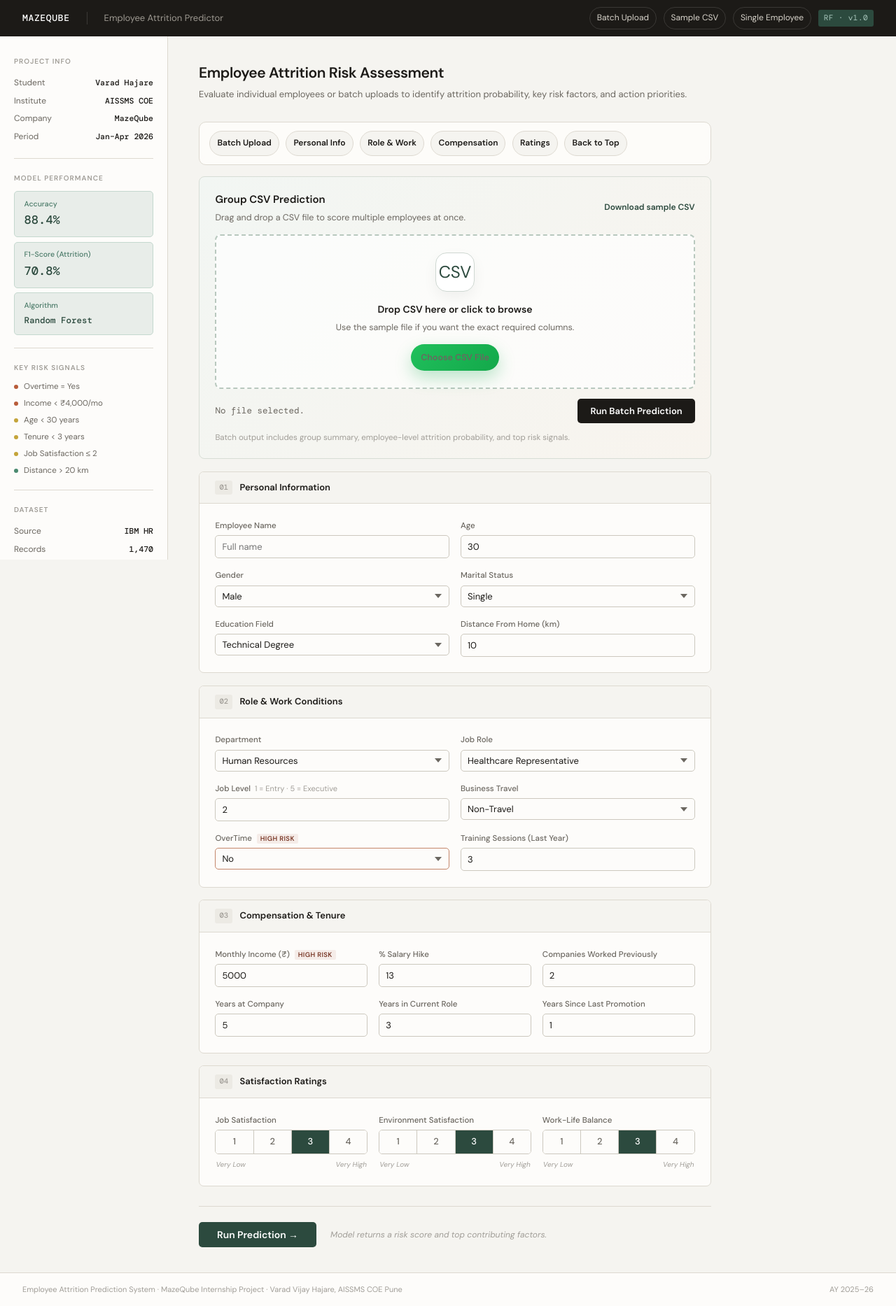
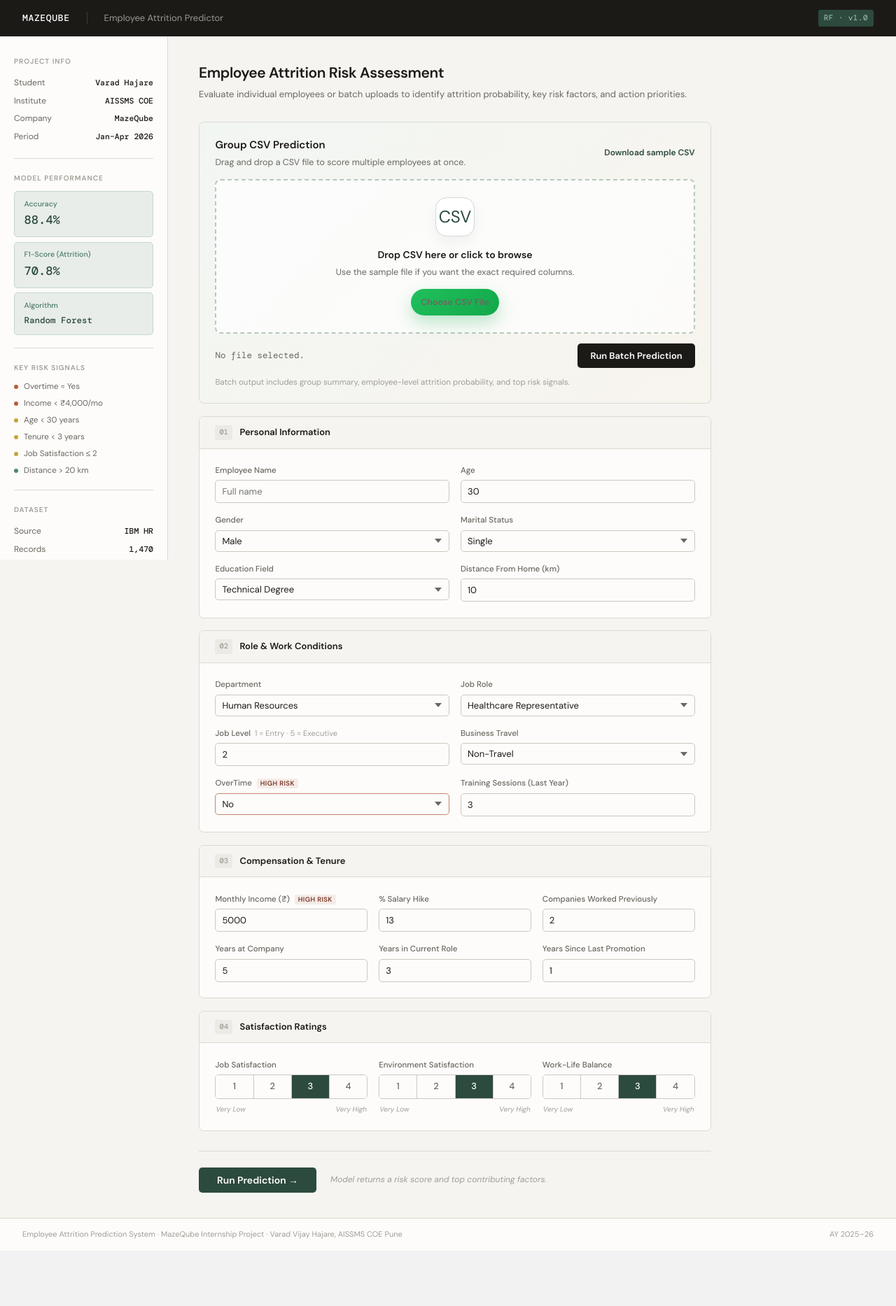
Before and after one commit to VaradHajare/employee-attrition-predictor, a Django app: page / in a window 1280 px wide. Shown: the whole page at 70% size. After the commit the page ends 1771 px from the top, so only its background shows below. Run offline with Django 5.2, Linux system fonts and the light colour scheme; parts of the project's set-up code (start-up, migrations or seed data) failed here and were passed over.

Commit message:
Simplify page navigation

```diff
--- a/templates/predictor/batch_result.html
+++ b/templates/predictor/batch_result.html
@@ -174,9 +174,7 @@
     <span class="topbar-title">Batch Attrition Results</span>
   </div>
   <div class="topbar-nav">
-    <a href="/" class="topbar-link">New Prediction</a>
-    <a href="/#batch-upload" class="topbar-link">Batch Upload</a>
-    <a href="/sample-csv/" class="topbar-link">Sample CSV</a>
+    <a href="/" class="topbar-link">Back to Home</a>
     <span class="topbar-badge">RF v1.0</span>
   </div>
 </div>
--- a/templates/predictor/index.html
+++ b/templates/predictor/index.html
@@ -46,17 +46,6 @@
     .topbar-logo { font-family: 'DM Mono', monospace; font-size: 13px; font-weight: 500; color: #fff; letter-spacing: 0.05em; }
     .topbar-sep { width: 1px; height: 18px; background: #3a3835; }
     .topbar-title { font-size: 13px; color: #9c9890; }
-    .topbar-nav { display: flex; align-items: center; gap: 0.6rem; }
-    .topbar-link {
-      color: #d7d3ca;
-      text-decoration: none;
-      font-size: 12px;
-      border: 1px solid #3a3835;
-      padding: 5px 10px;
-      border-radius: 999px;
-      transition: border-color 0.15s, color 0.15s, background 0.15s;
-    }
-    .topbar-link:hover { color: #fff; border-color: #6b6760; background: rgba(255,255,255,0.04); }
     .topbar-badge { font-family: 'DM Mono', monospace; font-size: 11px; background: #2c4a3e; color: #a8c5bb; padding: 3px 8px; border-radius: 3px; letter-spacing: 0.04em; }
 
     .page {
@@ -119,37 +108,6 @@
     .page-header { margin-bottom: 1.75rem; }
     .page-header h1 { font-size: 21px; font-weight: 600; letter-spacing: -0.02em; margin-bottom: 0.2rem; }
     .page-header p { font-size: 13px; color: var(--muted); }
-    .quick-nav {
-      position: sticky;
-      top: 16px;
-      z-index: 3;
-      display: flex;
-      gap: 0.6rem;
-      flex-wrap: wrap;
-      margin-bottom: 1rem;
-      padding: 0.8rem 0.9rem;
-      background: rgba(253, 252, 250, 0.92);
-      backdrop-filter: blur(8px);
-      border: 1px solid var(--border);
-      border-radius: 10px;
-    }
-    .quick-nav-link {
-      text-decoration: none;
-      color: var(--text);
-      background: var(--bg);
-      border: 1px solid var(--border);
-      padding: 7px 10px;
-      border-radius: 999px;
-      font-size: 12px;
-      font-weight: 600;
-      transition: border-color 0.15s, color 0.15s, background 0.15s;
-    }
-    .quick-nav-link:hover {
-      border-color: var(--accent);
-      color: var(--accent);
-      background: #f1f6f3;
-    }
-
     .form-section {
       background: var(--surface);
       border: 1px solid var(--border);
@@ -430,10 +388,9 @@
         align-items: flex-start;
         gap: 0.8rem;
       }
-      .topbar-left, .topbar-nav { flex-wrap: wrap; gap: 0.75rem; }
+      .topbar-left { flex-wrap: wrap; gap: 0.75rem; }
       .main { padding: 1.25rem 1rem 2rem; }
       .grid-2, .grid-3 { grid-template-columns: 1fr; }
-      .quick-nav { top: 8px; }
     }
 
     .footer {
@@ -447,7 +404,7 @@
     }
   </style>
 </head>
-<body id="page-top">
+<body>
 
 <div class="topbar">
   <div class="topbar-left">
@@ -455,12 +412,7 @@
     <div class="topbar-sep"></div>
     <span class="topbar-title">Employee Attrition Predictor</span>
   </div>
-  <div class="topbar-nav">
-    <a href="#batch-upload" class="topbar-link">Batch Upload</a>
-    <a href="/sample-csv/" class="topbar-link">Sample CSV</a>
-    <a href="#single-form" class="topbar-link">Single Employee</a>
-    <span class="topbar-badge">RF · v1.0</span>
-  </div>
+  <span class="topbar-badge">RF · v1.0</span>
 </div>
 
 <div class="page">
@@ -511,19 +463,10 @@
       <p>Evaluate individual employees or batch uploads to identify attrition probability, key risk factors, and action priorities.</p>
       </div>
 
-    <div class="quick-nav">
-      <a href="#batch-upload" class="quick-nav-link">Batch Upload</a>
-      <a href="#section-personal" class="quick-nav-link">Personal Info</a>
-      <a href="#section-role" class="quick-nav-link">Role & Work</a>
-      <a href="#section-compensation" class="quick-nav-link">Compensation</a>
-      <a href="#section-satisfaction" class="quick-nav-link">Ratings</a>
-      <a href="#page-top" class="quick-nav-link">Back to Top</a>
-    </div>
-
     {% if error %}<div class="error-box">{{ error }}</div>{% endif %}
     {% if db_notice %}<div class="error-box">{{ db_notice }}</div>{% endif %}
 
-    <div class="upload-panel" id="batch-upload">
+    <div class="upload-panel">
       <div class="upload-header">
         <div>
           <h2>Group CSV Prediction</h2>
@@ -548,10 +491,10 @@
       </form>
     </div>
 
-    <form method="POST" id="single-form">
+    <form method="POST">
       {% csrf_token %}
 
-      <div class="form-section" id="section-personal">
+      <div class="form-section">
         <div class="form-section-header">
           <span class="section-num">01</span>
           <h2>Personal Information</h2>
@@ -568,7 +511,7 @@
         </div>
       </div>
 
-      <div class="form-section" id="section-role">
+      <div class="form-section">
         <div class="form-section-header">
           <span class="section-num">02</span>
           <h2>Role & Work Conditions</h2>
@@ -585,7 +528,7 @@
         </div>
       </div>
 
-      <div class="form-section" id="section-compensation">
+      <div class="form-section">
         <div class="form-section-header">
           <span class="section-num">03</span>
           <h2>Compensation & Tenure</h2>
@@ -602,7 +545,7 @@
         </div>
       </div>
 
-      <div class="form-section" id="section-satisfaction">
+      <div class="form-section">
         <div class="form-section-header">
           <span class="section-num">04</span>
           <h2>Satisfaction Ratings</h2>
--- a/templates/predictor/result.html
+++ b/templates/predictor/result.html
@@ -310,9 +310,7 @@
     <span class="topbar-title">Prediction Result</span>
   </div>
   <div class="topbar-nav">
-    <a href="/" class="topbar-link">New Prediction</a>
-    <a href="/#batch-upload" class="topbar-link">Batch Upload</a>
-    <a href="/sample-csv/" class="topbar-link">Sample CSV</a>
+    <a href="/" class="topbar-link">Back to Home</a>
     <span class="topbar-badge">RF · v1.0</span>
   </div>
 </div>
```
